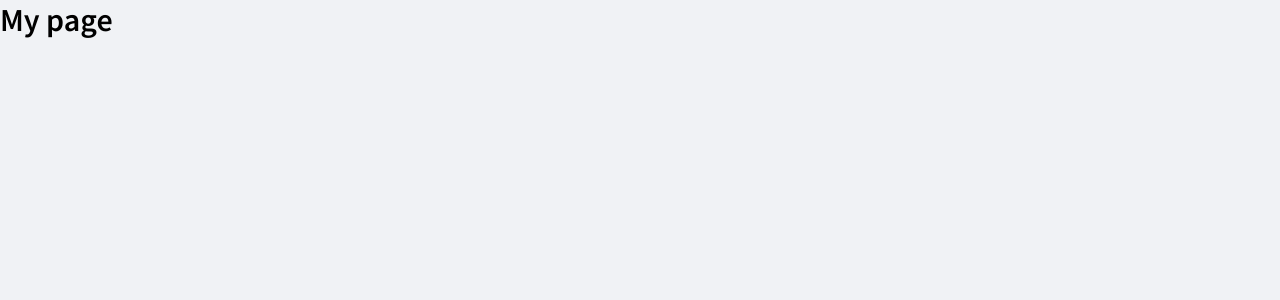
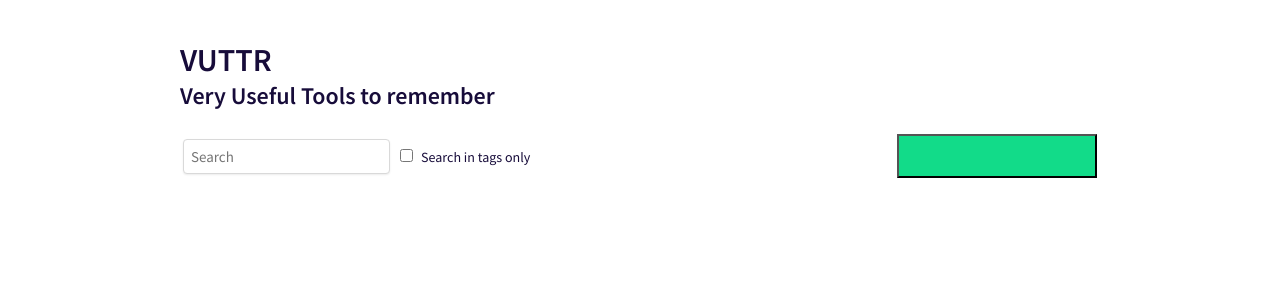
Before and after one commit to Daniel-Vinicius/Desafio-Frontend-Bossabox, a Next.js app: page / in a window 1280 px wide. Shown: the top 300 px of the page. Built offline with nearby package versions, Linux system fonts and the light colour scheme.

Commit message:
Fazendo Tela Home

```diff
--- /dev/null
+++ b/src/components/SearchBar/index.tsx
@@ -0,0 +1,28 @@
+import React from "react";
+
+import {
+  Form,
+  Input,
+  CheckboxContainer,
+  Checkbox,
+  CheckboxLabel,
+  Button,
+  Box,
+} from "./styles";
+
+export default function SearchBar({ checkboxLabel }) {
+  return (
+    <Form>
+      <Box>
+        <Input placeholder="Search" />
+
+        <CheckboxContainer htmlFor="search-tags">
+          <Checkbox id="search-tags" />
+
+          <CheckboxLabel>{checkboxLabel}</CheckboxLabel>
+        </CheckboxContainer>
+      </Box>
+      <Button type="button" />
+    </Form>
+  );
+}
--- /dev/null
+++ b/src/components/SearchBar/styles.ts
@@ -0,0 +1,49 @@
+import styled from "styled-components";
+
+export const Form = styled.form`
+  display: flex;
+  flex-direction: row;
+  padding: 3px;
+  align-items: center;
+  justify-content: space-between;
+  @media screen and (max-width: 600px) {
+    flex-direction: column;
+    align-items: flex-start;
+    padding: 0px;
+  }
+`;
+
+export const Box = styled.div``;
+
+export const Input = styled.input`
+  margin-right: 10px;
+  padding: 7px;
+  font-size: 15px;
+  border-radius: 4px;
+  border: 1px solid #d9d9d9;
+  box-shadow: 0px 1px 2px rgba(0, 0, 0, 0.08);
+  @media screen and (max-width: 600px) {
+    width: 100%;
+  }
+`;
+
+export const Button = styled.button`
+  padding: 1.25rem;
+  background-color: var(--green);
+  width: 200px;
+`;
+
+export const CheckboxContainer = styled.label`
+  @media screen and (max-width: 600px) {
+    margin-top: 10px;
+  }
+`;
+
+export const Checkbox = styled.input.attrs({
+  type: "checkbox",
+})``;
+
+export const CheckboxLabel = styled.span`
+  margin-left: 8px;
+  font-size: 14px;
+`;
--- a/src/pages/index.tsx
+++ b/src/pages/index.tsx
@@ -1,7 +1,17 @@
+import { Container } from "./styles.home";
+
+import SearchBar from "../components/SearchBar";
+
 export default function Home() {
   return (
-    <div>
-      <h1>My page</h1>
-    </div>
+    <>
+      <Container>
+        <header>
+          <h1>VUTTR</h1>
+          <h2>Very Useful Tools to remember</h2>
+        </header>
+        <SearchBar checkboxLabel="Search in tags only" />
+      </Container>
+    </>
   );
 }
--- /dev/null
+++ b/src/pages/styles.home.ts
@@ -0,0 +1,16 @@
+import styled from "styled-components";
+
+export const Container = styled.div`
+  display: flex;
+  flex-direction: column;
+  width: 100%;
+  padding: 2.5rem 1.25rem;
+
+  header {
+    display: flex;
+    flex-direction: column;
+  }
+  form {
+    margin: 1.25rem 0;
+  }
+`;
--- a/styles/global.ts
+++ b/styles/global.ts
@@ -2,19 +2,20 @@ import { createGlobalStyle } from "styled-components";
 
 export const GlobalStyle = createGlobalStyle`
 :root {
-  --background: #F0F2F5;
-  --red: #E52E4D;
-  --green: #33CC95;
-  --blue: #5429CC;
-  --blue-light: #6933FF;
-  --text-title: #363F5F;
-  --text-body: #969CB3;
-  --shape: #FFFFFF;
+  --ink: #170C3A;
+  --white: #ffffff;
+  --red: #F95E5A;
+  --green: #12DB89;
+  --blue: #365DF0;
 }
   * {
     margin: 0;
     padding: 0;
     box-sizing: border-box;
+  }
+  html, body {
+    width: 100vw;
+    height: 100vh;
   }
   html {
     @media (max-width: 1080px) {
@@ -25,8 +26,11 @@ export const GlobalStyle = createGlobalStyle`
     }
   }
   body {
-    background: var(--background);
+    background: var(--white);
+    color: var(--ink);
     -webkit-font-smoothing: antialiased;
+    max-width: 960px;
+    margin: 0 auto;
   }
   body, input, textarea, button {
     font-family: 'Source Sans Pro', sans-serif;
```
